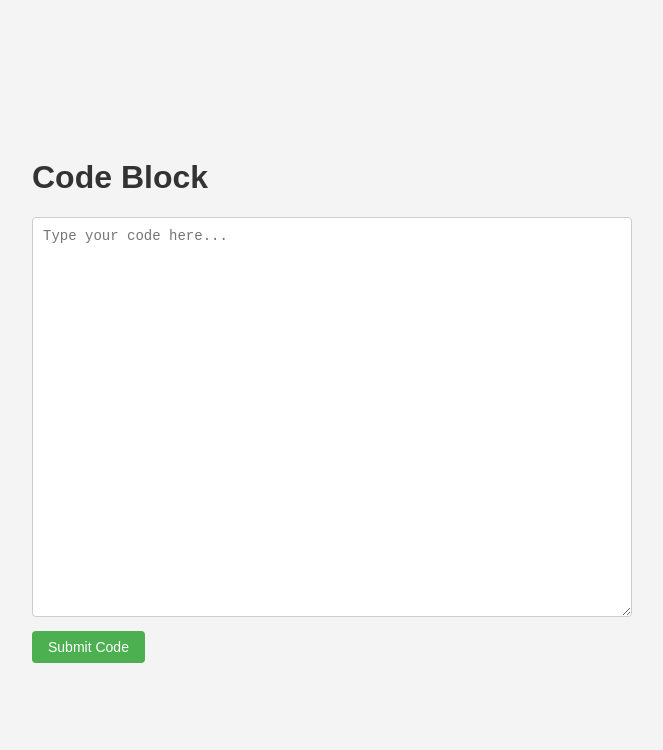
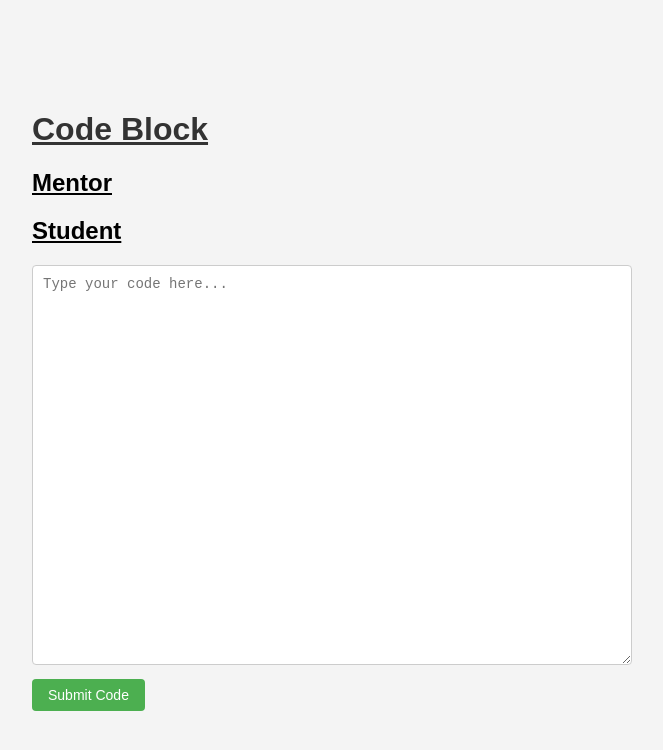
Before and after one commit to RomBardugo/Code-collaboration, a website: page public/codePage.html in a window 1280 px wide. Shown: the whole page, without its empty margins (308-971 px from the left). Drawn offline with nearby package versions, Linux system fonts and the light colour scheme; no server answers.

Commit message:
fixup code

```diff
--- a/public/codePage.html
+++ b/public/codePage.html
@@ -99,7 +99,10 @@ button {
 <body>
 
 <div class="code-container">
-    <h1>Code Block</h1>
+    <h1><u>Code Block</u></h1>
+    <h2 id="roleMentor"><u>Mentor</u></h2>
+    <h2 id="roleStudent"><u>Student</u></h2>
+
     <textarea id="code" class="javascript" placeholder="Type your code here..." contenteditable="true"></textarea>
     <button id="submitButton" onclick="submitCode()">Submit Code</button>
     <div id="mentorSection" style="display: none;">
@@ -133,6 +136,7 @@ button {
 
                 // Hide student submit button
                 submitButton.style.visibility = 'hidden';
+                document.getElementById('roleStudent').style.visibility = 'hidden';
             } else {
                 // Enable editing for students
                 codeElement.readOnly = false;
@@ -141,6 +145,7 @@ button {
                 submitButton.style.display = 'block';
                 // Hide mentor buttons
                 userRole = 'student';
+                document.getElementById('roleMentor').style.visibility = 'hidden';
 
             }
             fetchCodeFromServer(room);
```
Also changed, not shown: Dockerfile .toml (renamed from railway.toml).
